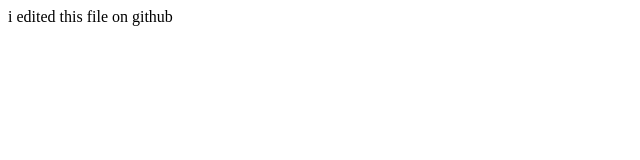
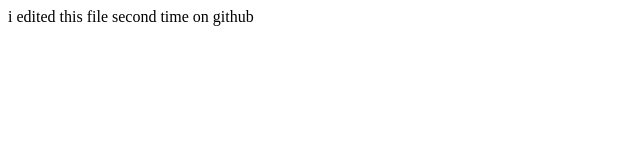
Before and after one commit to GanapathyU/git-project-repo, a website: page index.html in a window 1280 px wide. Shown: the whole page, without its empty margins (0-640 px from the left). Drawn offline with Linux system fonts and the light colour scheme.

Commit message:
edited second time on github

```diff
--- a/index.html
+++ b/index.html
@@ -1,6 +1,6 @@
 <!DOCTYPE html>
 <html>
 	<body>
-		i edited this file on github
+		i edited this file second time on github
 	</body>
 </html>
```
